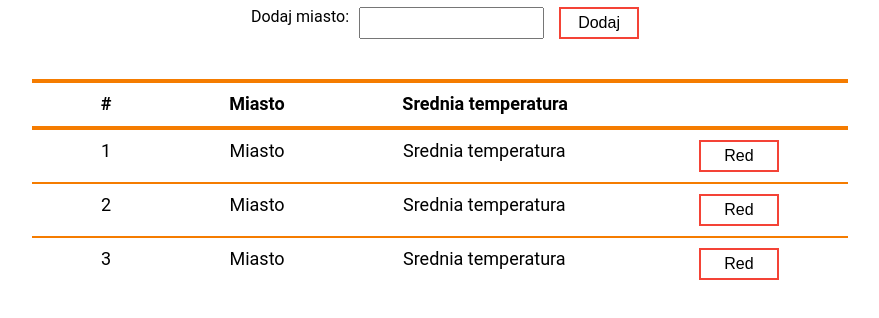
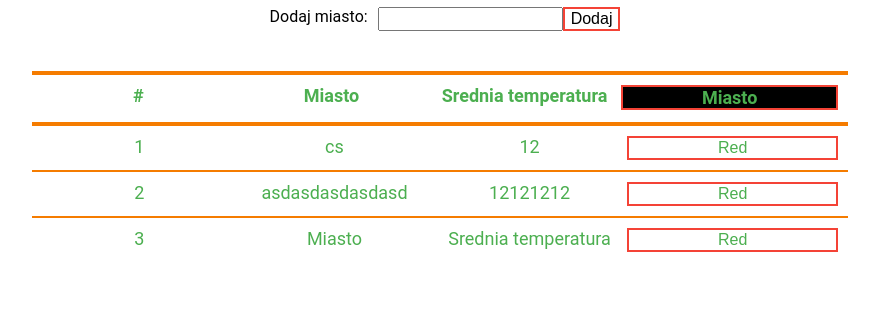
Before and after one commit to kargeb/PGS_lectures, a plain HTML site: page flexbox_tutorial/pgs.html in a window 1280 px wide. Shown: the part 164-482 px from the top of the page, without its empty margins (200-1079 px from the left). Drawn offline with Linux system fonts and the light colour scheme.

Commit message:
weahter layout done

```diff
--- a/Homework/css/style.css
+++ b/Homework/css/style.css
@@ -4,9 +4,9 @@
     margin: 2% auto;
 }
 
-input[name="new"]{
+/* input[name="new"]{
     width: 50%;
-}
+} */
 
 .show {
     display: inline-block;
@@ -15,17 +15,17 @@ input[name="new"]{
 .hide {
     display: none;
 }
-
+/*
 .promise {
     background-color: grey !important;
-}
+} */
 
- .item {
+ /* .item {
     border: 1px solid black;
     display: flex;
-}
+} */
 
-.remove {
+/* .remove {
     margin-left: auto;
     background-color: rgb(0, 255, 255);
     border-left: 2px solid black;
@@ -36,19 +36,8 @@ input[name="new"]{
 .remove:hover {
     background-color: black;
     color: white;
-}
+} */
 
-.task {
-    padding: 5px;
-}
-
-.ok {
-    color: green;
-}
-
-.fail {
-    color: red;
-}
 
 /* --------------------------------------------------------------------------------------------- */
 
@@ -86,10 +75,30 @@ body {
     padding-right: 10px;
 }
 
+/* progres {
+    margin: 0 auto;
+} */
+.progress {
+    display: flex;
+    justify-content: center;
+}
+
+progress {
+    width: 30%;
+}
+
+progress[value]::-webkit-progress-bar {
+    background: #F57C00;
+}
+/* progress::-webkit-progress-value {
+    background: #F57C00 ;
+}  */
+
 .table-container {
     background: #FFF;
     margin-top: 20px;
-
+    width: 80%;
+    margin: 0 auto;
 }
 
 .table {
@@ -112,42 +121,93 @@ body {
     justify-content: space-around;
 }
 
+
+
 .table-row:first-child {
     font-weight: bold;
-    font-size: 18px;
     border-bottom: #F57C00 solid 2px;
     border-top: #F57C00 solid 4px;
     padding-bottom: 12px;
 }
 
-.remove_white {
-    color: #FFF
+.table-row div {
+    /* flex: 1; */
+    text-align: center;
 }
+
+.table-row div:first-child {
+    /* color: #7fe465; */
+    flex: 1;
+}
+
+.table-row div:nth-child(2) {
+    /* color: #0d23ee; */
+    flex: 2;
+}
+
+.table-row div:nth-child(3) {
+    /* color: #e811fb; */
+    flex: 2;
+}
+/* .table-row:first-child div {
+    flex: 1;
+} */
+
+.id {
+    font-weight: bold;
+}
+
 
 .button {
     background-color: #4CAF50; /* Green */
     border: none;
     color: white;
     /* padding: 16px 32px; */
-    padding: 5px;
-    width: 80px;
+    /* padding: 5px; */
+    /* width: 80px; */
     text-align: center;
     text-decoration: none;
     display: inline-block;
     font-size: 16px;
-    margin-left: 15px;
+    /* margin-left: 15px; */
     -webkit-transition-duration: 0.4s; /* Safari */
-    transition-duration: 0.4s;
+    transition-duration: 0.2s;
     cursor: pointer;
 }
 
 .button3 {
     background-color: white;
     color: black;
-    border: 2px solid #f44336;
+    border: 2px solid #F57C00;
+    width: 80px;
+    /* flex: 1; */
+    /* flex-basis: 30%;   */
 }
 
 .button3:hover {
-    background-color: #f44336;
+    background-color: #F57C00;
     color: white;
 }
+
+#button_add_city {
+    background-color: #F57C00;
+    color: white;
+    border: 2px solid rgb(214, 109, 3);
+    margin-left: 15px;
+    width: 80px;
+}
+
+#button_add_city:hover {
+    background-color: white;
+    color: #F57C00;
+}
+
+#usless {
+    color: white;
+    background-color: white;
+    color: black;
+    border: 2px solid white;
+    cursor: unset;
+    /* flex: 1; */
+    width: 80px;
+}
--- a/flexbox_tutorial/pgs.css
+++ b/flexbox_tutorial/pgs.css
@@ -58,6 +58,28 @@ body {
     justify-content: space-around;
 }
 
+
+
+.table-row div{
+    color: #4CAF50;
+    text-align: center;
+    flex: 1;
+}
+
+.table-row button{
+    color: #4CAF50;
+    flex: 1;
+    /* text-align: center; */
+}
+
+
+
+
+/* .table-row div:last-child{
+    flex:1;
+} */
+
+
 .table-row:first-child {
     font-weight: bold;
     font-size: 18px;
@@ -66,22 +88,30 @@ body {
     padding-bottom: 12px;
 }
 
+#last-header {
+    background-color: black;
+    border: 2px solid #f44336;
+    flex: 1;
+    padding-left: 10px;
+    padding-right: 10px;
+}
+
 .remove_white {
     color: #FFF
 }
 
 .button {
-    background-color: #4CAF50; /* Green */
+    /* background-color: #4CAF50; Green */
     border: none;
     color: white;
     /* padding: 16px 32px; */
-    padding: 5px;
-    width: 80px;
+    /* padding: 5px; */
+    /* width: 80px; */
     text-align: center;
     text-decoration: none;
     display: inline-block;
     font-size: 16px;
-    margin-left: 15px;
+    /* margin-left: 15px; */
     -webkit-transition-duration: 0.4s; /* Safari */
     transition-duration: 0.4s;
     cursor: pointer;
--- a/flexbox_tutorial/pgs.html
+++ b/flexbox_tutorial/pgs.html
@@ -28,18 +28,18 @@
                     <div>#</div>
                     <div>Miasto</div>
                     <div>Srednia temperatura</div>
-                    <div class="remove_white">zamiasutaa</div>
+                    <div id="last-header">Miasto</div>
                 </div>
                 <div class="table-row">
                     <div>1</div>
-                    <div>Miasto</div>
-                    <div>Srednia temperatura</div>
-                    <button class="button button3 niecza">Red</button>
+                    <div>cs</div>
+                    <div>12</div>
+                    <button class="button button3">Red</button>
                 </div>
                 <div class="table-row">
                     <div>2</div>
-                    <div>Miasto</div>
-                    <div>Srednia temperatura</div>
+                    <div>asdasdasdasdasd</div>
+                    <div>12121212</div>
                     <button class="button button3">Red</button>
                 </div>
                 <div class="table-row">
```
Also changed, not shown: Homework/weather_forecast/weather_forecast.html (+8 -5 lines), Homework/weather_forecast/weather_forecast.js (+17 -6 lines).
